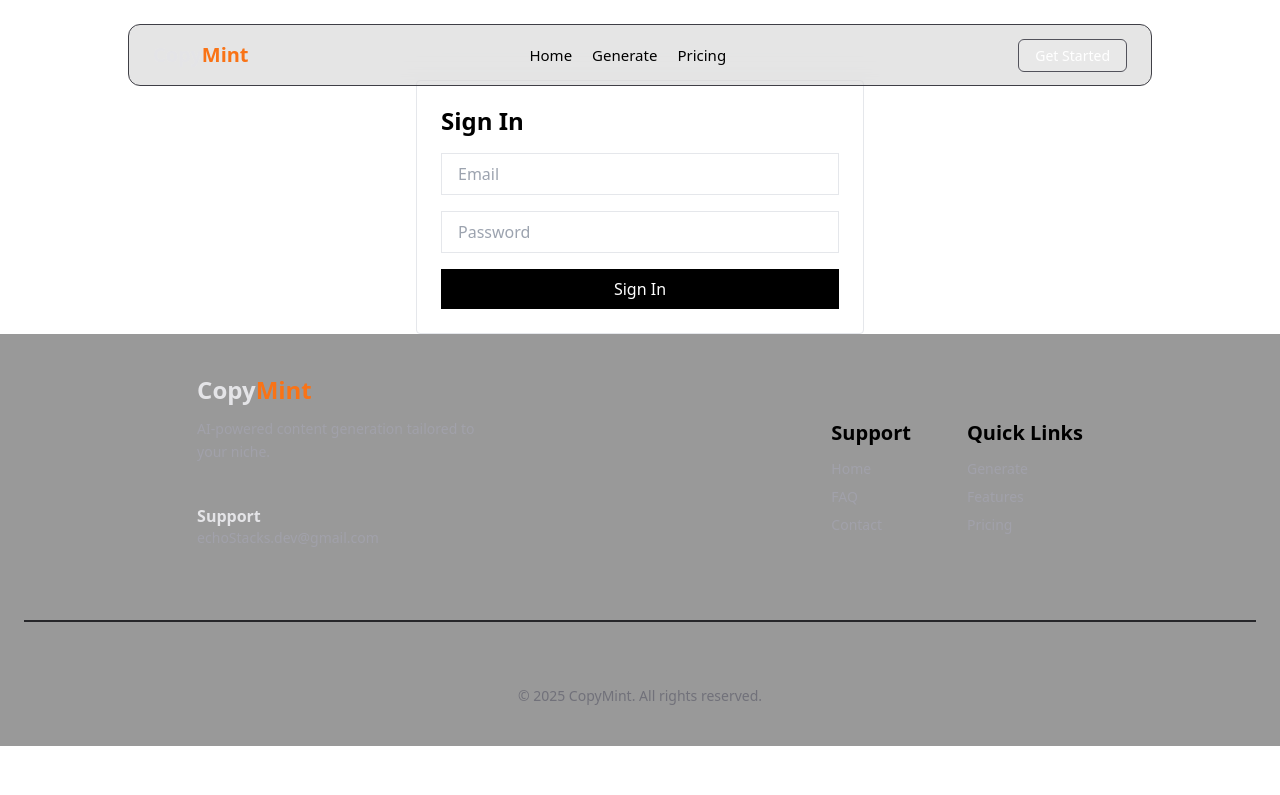
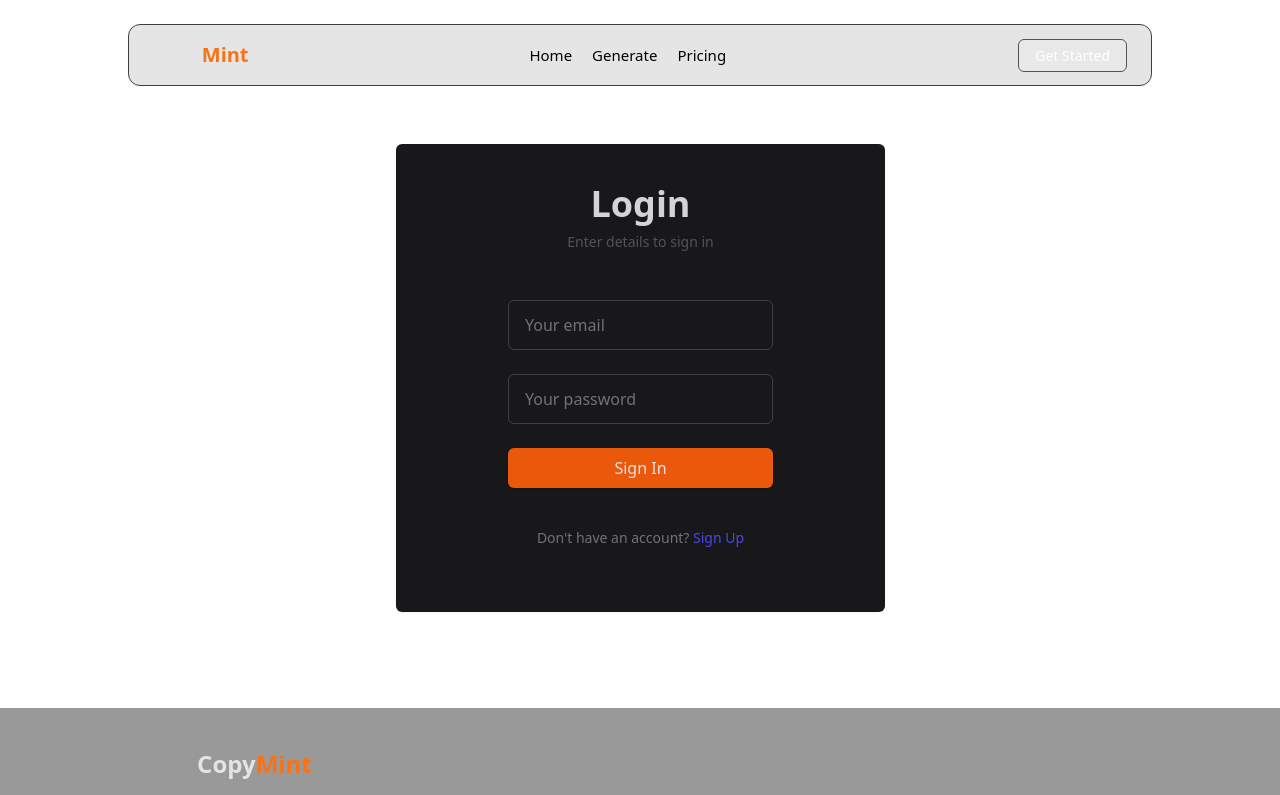
Before and after one commit to nbcodes99/CopyMint, a Next.js app: page /signin in a window 1280 px wide. Shown: the top 795 px of the page. Built offline with nearby package versions, Linux system fonts and the light colour scheme; no server answers; what @radix-ui/themes would draw is missing.

Commit message:
Re-designed Signup & Signin Page

```diff
--- a/app/dashboard/page.tsx
+++ b/app/dashboard/page.tsx
@@ -53,7 +53,7 @@ export default function Dashboard() {
         {generations.length === 0 ? (
           <p className="text-center">No content generated yet.</p>
         ) : (
-          <div className="grid grid-cols-1 md:grid-cols-2 lg:grid-cols-3 gap-4">
+          <div className="grid grid-cols-1 md:grid-cols-3 gap-4">
             {generations.map((gen) => (
               <Dialog.Root
                 key={gen.id}
--- a/app/signin/page.tsx
+++ b/app/signin/page.tsx
@@ -3,6 +3,7 @@
 import { signIn } from "next-auth/react";
 import { useState } from "react";
 import { useRouter } from "next/navigation";
+import Link from "next/link";
 
 export default function SignInPage() {
   const router = useRouter();
@@ -26,30 +27,46 @@ export default function SignInPage() {
   };
 
   return (
-    <main className="max-w-md mx-auto mt-20 p-6 border rounded">
-      <h1 className="text-2xl font-bold mb-4">Sign In</h1>
-      <form onSubmit={handleSubmit} className="space-y-4">
+    <section className="pb-24 pt-36 px-8 md:px-20 flex flex-col items-center w-full">
+      <div className="flex flex-col items-center px-8 md:px-24 py-10 bg-zinc-900 shadow-sm rounded-md animate-bounceIn">
+        <h1 className="font-bold text-2xl md:text-4xl text-zinc-300 mb-2">
+          Login
+        </h1>
+        <p className="text-sm font-medium text-zinc-600 text-center mb-8">
+          Enter details to sign in
+        </p>
+        <form
+          onSubmit={handleSubmit}
+          className="flex flex-col items-center gap-y-6 w-full p-4"
+        >
           <input
             type="email"
-          placeholder="Email"
-          required
-          className="w-full border px-4 py-2"
+            placeholder="Your email"
             value={form.email}
             onChange={(e) => setForm({ ...form, email: e.target.value })}
+            className="w-full px-3 md:px-4 py-2 md:py-3 bg-zinc-900 text-white border placeholder-zinc-500 border-zinc-700 rounded-md focus:outline-none focus:border-zinc-400 transition-colors"
           />
           <input
             type="password"
-          placeholder="Password"
-          required
-          className="w-full border px-4 py-2"
+            placeholder="Your password"
             value={form.password}
             onChange={(e) => setForm({ ...form, password: e.target.value })}
+            className="w-full px-3 md:px-4 py-2 md:py-3 bg-zinc-900 text-white border placeholder-zinc-500 border-zinc-700 rounded-md focus:outline-none focus:border-zinc-400 transition-colors"
           />
-        {error && <p className="text-red-500">{error}</p>}
-        <button type="submit" className="w-full bg-black text-white py-2">
+          <button
+            type="submit"
+            className="w-full bg-orange-600 hover:bg-orange-700 text-zinc-200 font-medium py-2 px-6 rounded-md shadow transition-colors"
+          >
             Sign In
           </button>
         </form>
-    </main>
+        <p className="text-sm text-center text-zinc-500 my-6 font-medium">
+          Don't have an account?{" "}
+          <Link href="/signup" className="text-indigo-600">
+            Sign Up
+          </Link>
+        </p>
+      </div>
+    </section>
   );
 }
--- a/app/signup/page.tsx
+++ b/app/signup/page.tsx
@@ -45,7 +45,7 @@ export default function SignUp() {
     <section className="pb-24 pt-36 px-8 md:px-20 flex flex-col items-center w-full">
       <div className="flex flex-col items-center px-8 md:px-24 py-10 bg-zinc-900 shadow-sm rounded-md animate-bounceIn">
         <h1 className="font-bold text-2xl md:text-4xl text-zinc-300 mb-2">
-          Create <span className="text-amber-600">Account</span>
+          Sign Up
         </h1>
         <p className="text-sm font-medium text-zinc-600 text-center mb-8">
           Enter details to create your account
```
Also changed, not shown: app/generate/page.tsx (+0 -8 lines). Lines whose indentation alone changed are shown as unchanged.
